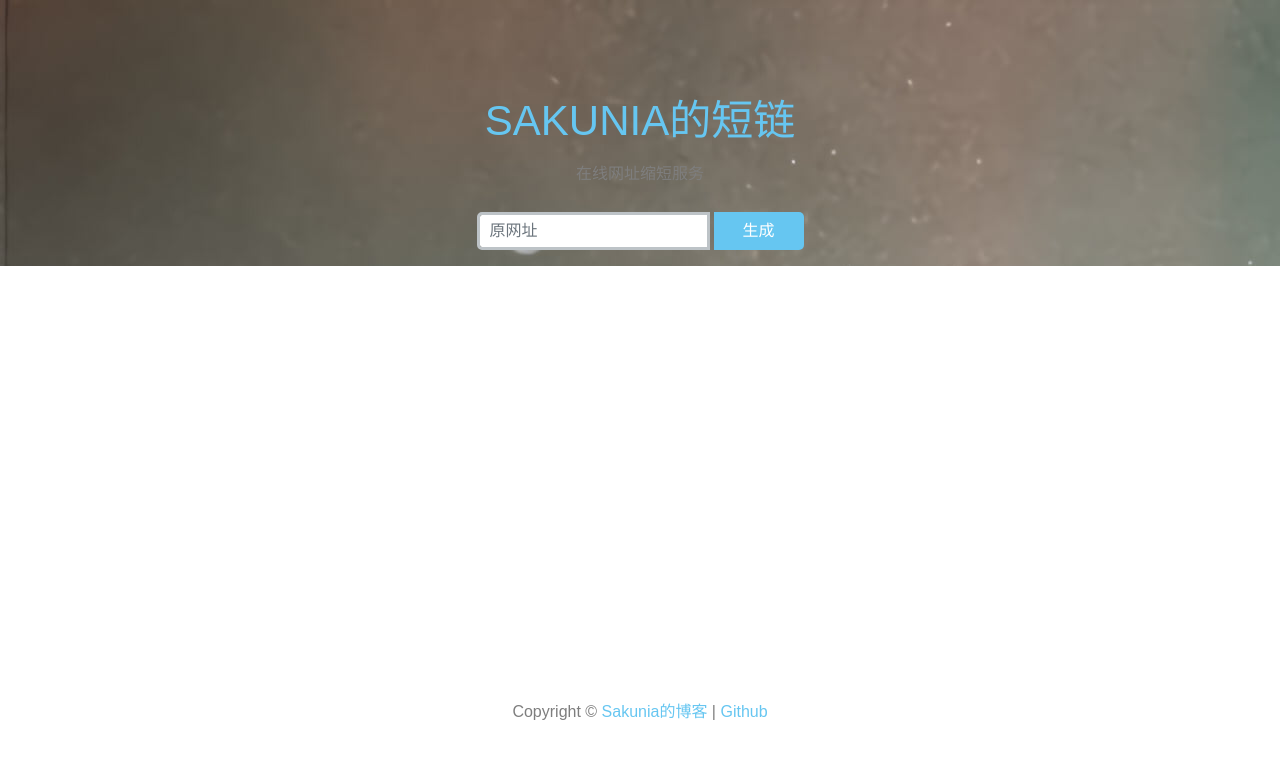
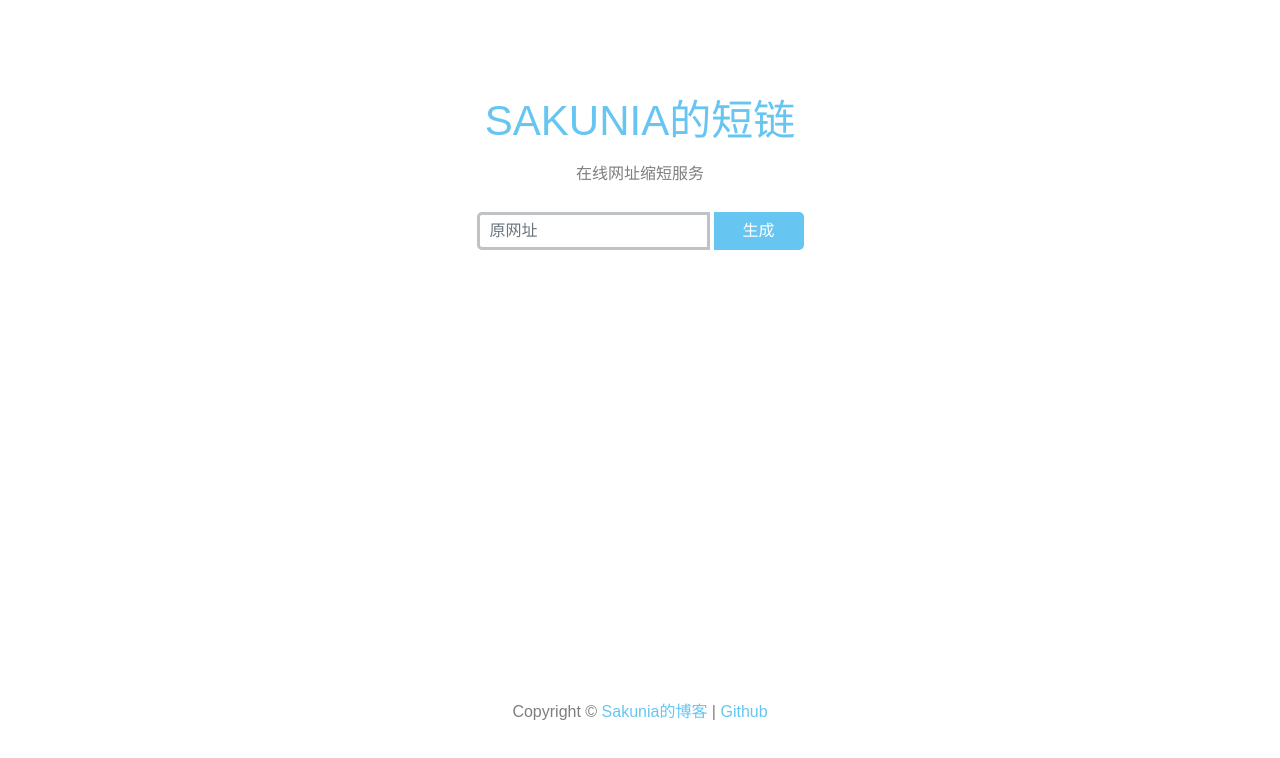
Before and after one commit to Sakura1943/short-url, a plain HTML site: page index.html in a window 1280 px wide. Drawn offline with nearby package versions, Linux system fonts and the light colour scheme.

Commit message:
Update index.html

```diff
--- a/index.html
+++ b/index.html
@@ -29,7 +29,7 @@
       vertical-align: center;
       flex-wrap: wrap;
       align-content: center;
-      background-image: url("./bc.jpg");
+      background-color: #ffffff;
       width: 100%;
       color: #2a2b2c;
       overflow: hidden;
```
